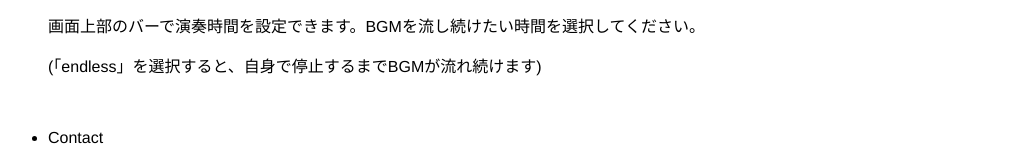
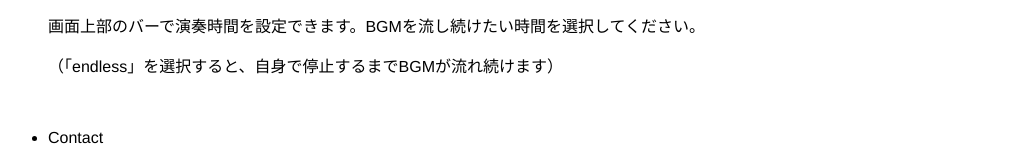
Before and after one commit to mearth-ap-dev/babysleep, a plain HTML site: page index.html in a window 1280 px wide. Shown: the part 1129-1275 px from the top of the page, without its empty margins (16-1036 px from the left). Drawn offline with Linux system fonts and the light colour scheme; files whose address does not match are found by name.

Commit message:
Update index.html

```diff
--- a/index.html
+++ b/index.html
@@ -42,7 +42,7 @@
             <p>夜の寝かし付けや、お出かけ中ぐずったときに赤ちゃんに聞かせてみてください。</p>
             <p>いくつかのBGMを試していただき、赤ちゃんにフィットしたBGMを見つけてください。</p>
             <p>画面上部のバーで演奏時間を設定できます。BGMを流し続けたい時間を選択してください。</p>
-            <p>(「endless」を選択すると、自身で停止するまでBGMが流れ続けます)</p>
+            <p>（「endless」を選択すると、自身で停止するまでBGMが流れ続けます）</p>
             <br>
             <br>
             <li>Contact</li>
```
